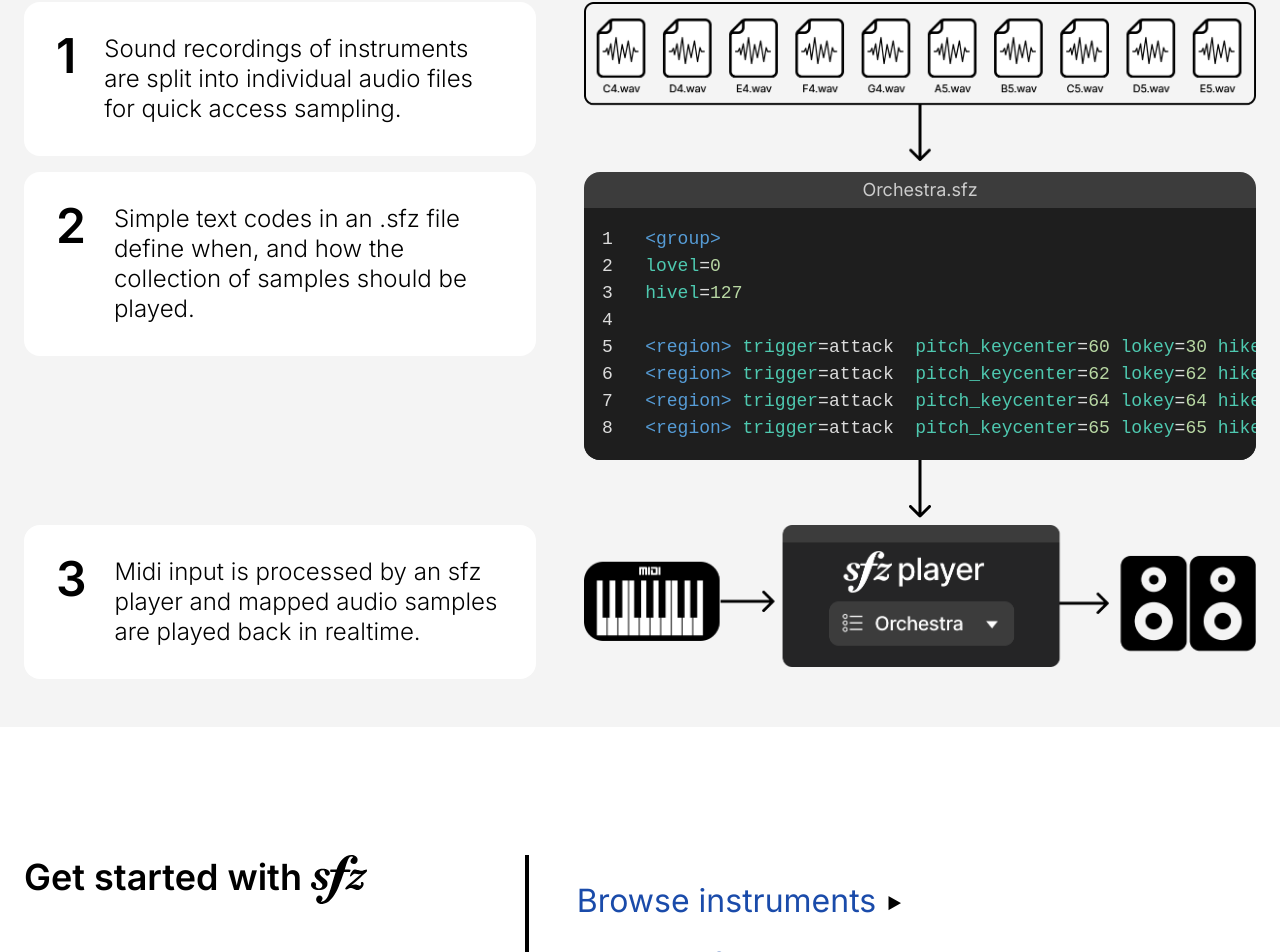
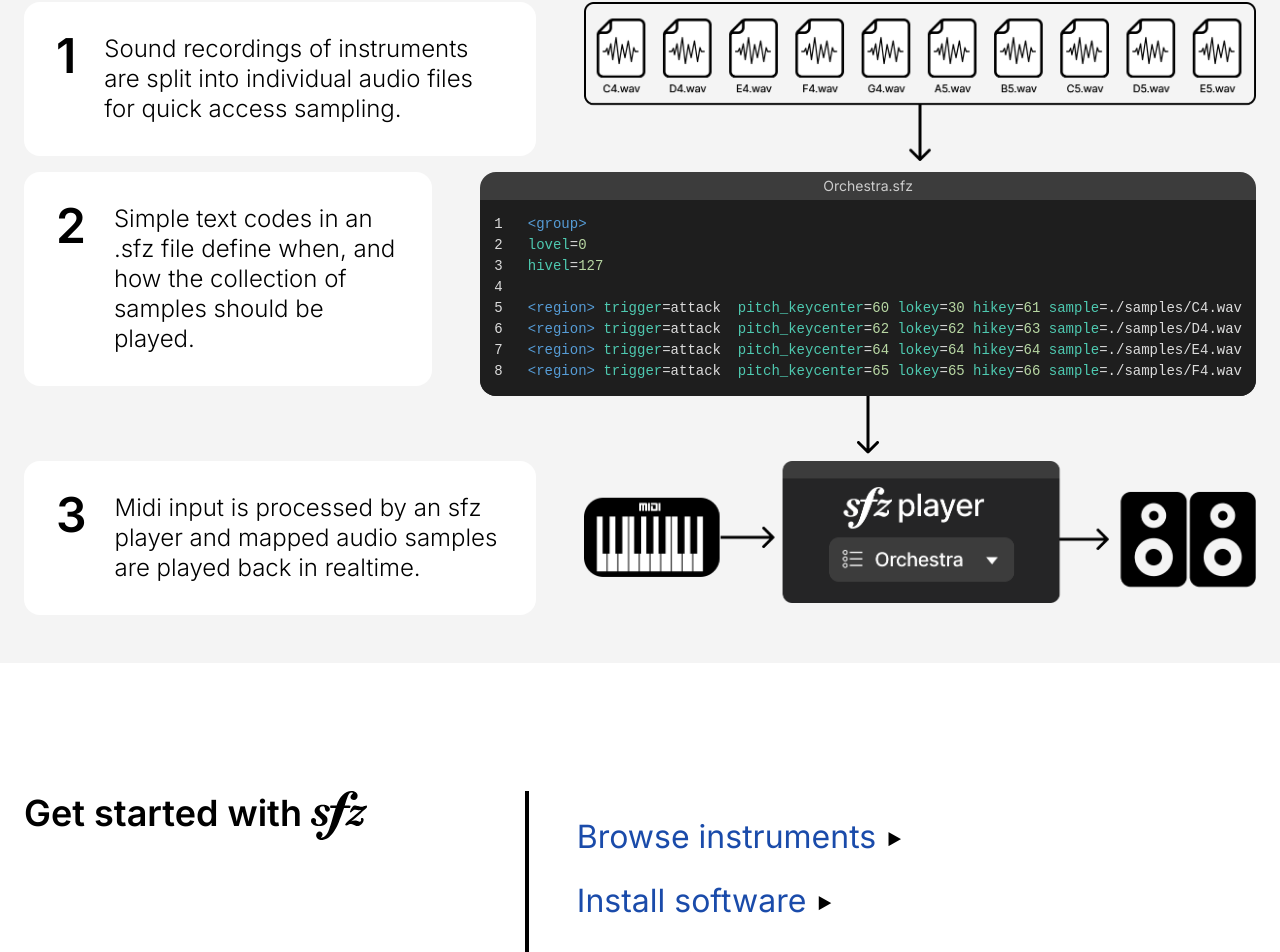
Before and after one commit to kmturley/sfz-website, a Next.js app: page / in a window 1280 px wide. Shown: the part 840-1792 px from the top of the page. Built offline with nearby package versions, Linux system fonts and the light colour scheme.

Commit message:
Syntax highlighting in markdown docs

```diff
--- a/components/how-it-works.tsx
+++ b/components/how-it-works.tsx
@@ -7,7 +7,6 @@ import { CodeLineNumbers } from '../lib/highlight.js/code-line-numbers';
 import sfz from '../lib/highlight.js/sfz';
 
 const HowItWorks = () => {
-  const init = false;
   useEffect(() => {
     hljs.registerLanguage('sfz', sfz);
     hljs.highlightAll();
--- a/styles/globals.css
+++ b/styles/globals.css
@@ -48,20 +48,26 @@ a {
 pre {
   background-color: #3C3C3C;
   border-radius: 1rem;
-  display: inline-grid;
+  color: #CCC;
+  font-size: 14px;
+  line-height: 1.5em;
   margin: 0;
 }
 
 .code-header {
-  color: #CCC;
   display: inline-block;
   font-family: 'Inter', sans-serif;
   font-weight: 400;
   padding: .25em;
 }
 
-code {
+pre > code {
+  background: #1e1e1e;
   border-radius: 0 0 1rem 1rem;
+  color: #dcdcdc;
+  display: block;
+  overflow-x: auto;
+  padding: 1em;
   text-align: left;
 }
 
```
Also changed, not shown: pages/documentation/[...slug].tsx (+12 -1 lines), styles/docs.module.css (+3 -12 lines).
